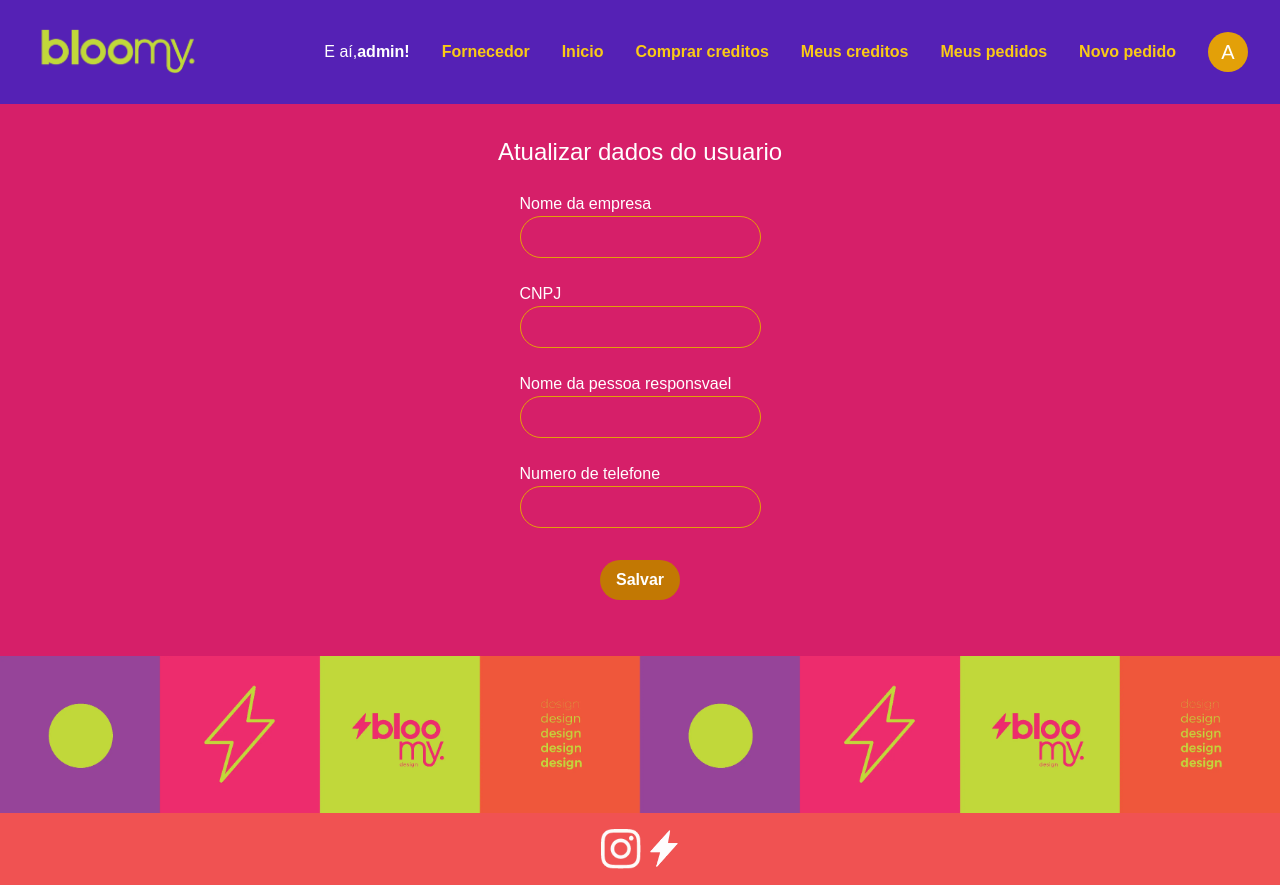
After one commit to mauriciomolinapicco/bloomy, a Django app: page /update_profile in a window 1280 px wide. The commit adds this page. Run offline with Django 5.2, Linux system fonts and the light colour scheme; a user stored in the database is signed in; some libraries are stand-ins or nearby versions; some web fonts are replaced.

Commit message:
implemented user update

```diff
--- a/bloomy/forms.py
+++ b/bloomy/forms.py
@@ -22,7 +22,14 @@ class OrderForm(ModelForm):
         model = Order
         fields = ('name','briefing','suggestedText', 'specification', 'file')
 
+
 class DeliveryForm(ModelForm):
     class Meta:
         model = Delivery
         fields = ('file',)
+
+
+class UserProfileForm(ModelForm):
+    class Meta:
+        model = User
+        fields = ('company_name', 'CNPJ', 'responsible_person', 'phone_number',)
--- a/bloomy/templates/bloomy/layout.html
+++ b/bloomy/templates/bloomy/layout.html
@@ -84,7 +84,7 @@
                     </div>
                     <ul class="py-2" aria-labelledby="user-menu-button">
                       <li>
-                        <a href="#" class="block px-4 py-2 hover:bg-purple-800 dark:hover:bg-gray-600 dark:text-gray-200 dark:hover:text-white">Editar perfil</a>
+                        <a href="{% url 'update_profile' %}" class="block px-4 py-2 hover:bg-purple-800 dark:hover:bg-gray-600 dark:text-gray-200 dark:hover:text-white">Editar perfil</a>
                       </li>
                       <li>
                         <a href="{% url 'logout' %}" class="block px-4 py-2 hover:bg-purple-800 dark:hover:bg-gray-600 dark:text-gray-200 dark:hover:text-white">Logout</a>
--- /dev/null
+++ b/bloomy/templates/user/update_profile.html
@@ -0,0 +1,32 @@
+{% extends "bloomy/layout.html" %}
+{% load widget_tweaks %}
+{% block body %}
+<div class="bg-pink-600 flex flex-col items-center p-8">
+    <h3 class="text-center white text-2xl text-white mb-6">Atualizar dados do usuario</h3>
+
+    <form action="" method="post">
+        {% csrf_token %}
+        <p class="text-white">Nome da empresa</p>
+        <div class="mb-6">
+            {% render_field form.company_name class+="bg-transparent border border-yellow-400 rounded-full px-4 py-2 w-full text-yellow-400 placeholder-yellow-400 focus:outline-none focus:border-yellow-600" %}
+        </div>
+        <div class="mb-6">
+            <p class="text-white">CNPJ</p>
+            {% render_field form.CNPJ class+="bg-transparent border border-yellow-400 rounded-full px-4 py-2 w-full text-yellow-400 placeholder-yellow-400 focus:outline-none focus:border-yellow-600" %}
+        </div>
+        <div class="mb-6">
+            <p class="text-white">Nome da pessoa responsvael</p>
+            {% render_field form.responsible_person class+="bg-transparent border border-yellow-400 rounded-full px-4 py-2 w-full text-yellow-400 placeholder-yellow-400 focus:outline-none focus:border-yellow-600" %}
+        </div>
+        <div class="mb-6">
+            <p class="text-white">Numero de telefone</p>
+            {% render_field form.phone_number class+="bg-transparent border border-yellow-400 rounded-full px-4 py-2 w-full text-yellow-400 placeholder-yellow-400 focus:outline-none focus:border-yellow-600" %}
+        </div>
+
+        <div class="mt-8 mb-6 flex justify-center">
+            <input type="submit" value="Salvar" class="bg-yellow-500 center hover:bg-yellow-400 text-white font-bold py-2 px-4 rounded-full cursor-pointer focus:outline-none">
+        </div>
+    </form>
+</div>
+<img src="../../../static/tira-cuadrados.webp" alt="">
+{% endblock %}
--- a/bloomy/urls.py
+++ b/bloomy/urls.py
@@ -22,21 +22,22 @@ urlpatterns = [
     path("login", views.login_view, name="login"),
     path("register", views.register, name="register"),
     path("logout", views.logout_view, name="logout"),
+    path('update_profile', views.update_profile, name="update_profile"),
 
     #payment urls
     path("payment_success", views.payment_success, name="payment_success"),
     path("payment_cancel", views.payment_cancel, name="payment_cancel"),
 
     #reset password urls
-    path("reset_password/", auth_views.PasswordResetView.as_view(template_name="register/password_reset.html"),
+    path("reset_password/", auth_views.PasswordResetView.as_view(template_name="user/password_reset.html"),
     name="reset_password"),
 
-    path("reset_password_sent/", auth_views.PasswordResetDoneView.as_view(template_name="register/password_reset_sent.html"),
+    path("reset_password_sent/", auth_views.PasswordResetDoneView.as_view(template_name="user/password_reset_sent.html"),
     name="password_reset_done"),
 
-    path("reset/<uidb64>/<token>/", auth_views.PasswordResetConfirmView.as_view(template_name="register/password_reset_form.html"),
+    path("reset/<uidb64>/<token>/", auth_views.PasswordResetConfirmView.as_view(template_name="user/password_reset_form.html"),
     name="password_reset_confirm"),
 
-    path("reset_password_complete/", auth_views.PasswordResetCompleteView.as_view(template_name="register/password_reset_done.html"),
+    path("reset_password_complete/", auth_views.PasswordResetCompleteView.as_view(template_name="user/password_reset_done.html"),
          name="password_reset_complete"),
 ]
--- a/bloomy/views.py
+++ b/bloomy/views.py
@@ -10,6 +10,21 @@ from .util.email_util import *
 from .util.payment_util import *
 from .util.others_util import validate_password
 from django.urls import reverse
+
+
+@login_required(login_url='login')
+def update_profile(request):
+    if request.method == 'POST':
+        form = UserProfileForm(request.POST, instance=request.user)
+        if form.is_valid():
+            form.save()
+            messages.success(request,'O usuario foi atualizado corretamente')
+            return redirect('index')
+    else:
+        form = UserProfileForm(instance=request.user)
+
+    return render(request, 'user/update_profile.html', {'form':form})
+
 
 @login_required(login_url='login')
 @allowed_users(allowed_roles=['admin'])
@@ -191,7 +206,7 @@ def login_view(request):
         else:
             messages.error(request, 'Usuario ou senha incorreta')
 
-    return render(request, "register/login.html")
+    return render(request, "user/login.html")
 
 
 @unauthenticated_user
@@ -206,16 +221,16 @@ def register(request):
 
         if User.objects.filter(username=username).exists():
             messages.error(request, 'Usuário já existe')
-            return render(request, 'register/register.html', {'form': form})
+            return render(request, 'user/register.html', {'form': form})
 
         elif User.objects.filter(email=email).exists():
             messages.error(request, 'E-mail já está em uso')
-            return render(request, 'register/register.html', {'form': form})
+            return render(request, 'user/register.html', {'form': form})
 
         password_error = validate_password(password, password_confirmation)
         if password_error:
             messages.error(request, password_error)
-            return render(request, 'register/register.html', {'form': form})
+            return render(request, 'user/register.html', {'form': form})
 
         if form.is_valid():
             form.save()
@@ -226,11 +241,11 @@ def register(request):
         else:
             for field, errors in form.errors.items():
                 for error in errors:
-                    messages.error(request, f'Erro no campo {field}: {error}')
+                    messages.error(request, f'Ocurreu um erro na criacao da conta')
     else:
         form = SignUpForm()
 
-    return render(request, "register/register.html", {'form': form})
+    return render(request, "user/register.html", {'form': form})
 
 
 
```
Also changed, not shown: bloomy/filters.py (added), bloomy/migrations/0004_order_ajustes_counter_alter_order_status_ajuste.py (added), bloomy/templates/user/login.html (renamed from bloomy/templates/register/login.html), bloomy/templates/user/password_reset.html (renamed from bloomy/templates/register/password_reset.html), bloomy/templates/user/password_reset_done.html (renamed from bloomy/templates/register/password_reset_done.html), bloomy/templates/user/password_reset_form.html (renamed from bloomy/templates/register/password_reset_form.html), bloomy/templates/user/password_reset_sent.html (renamed from bloomy/templates/register/password_reset_sent.html), bloomy/templates/user/register.html (renamed from bloomy/templates/register/register.html).
